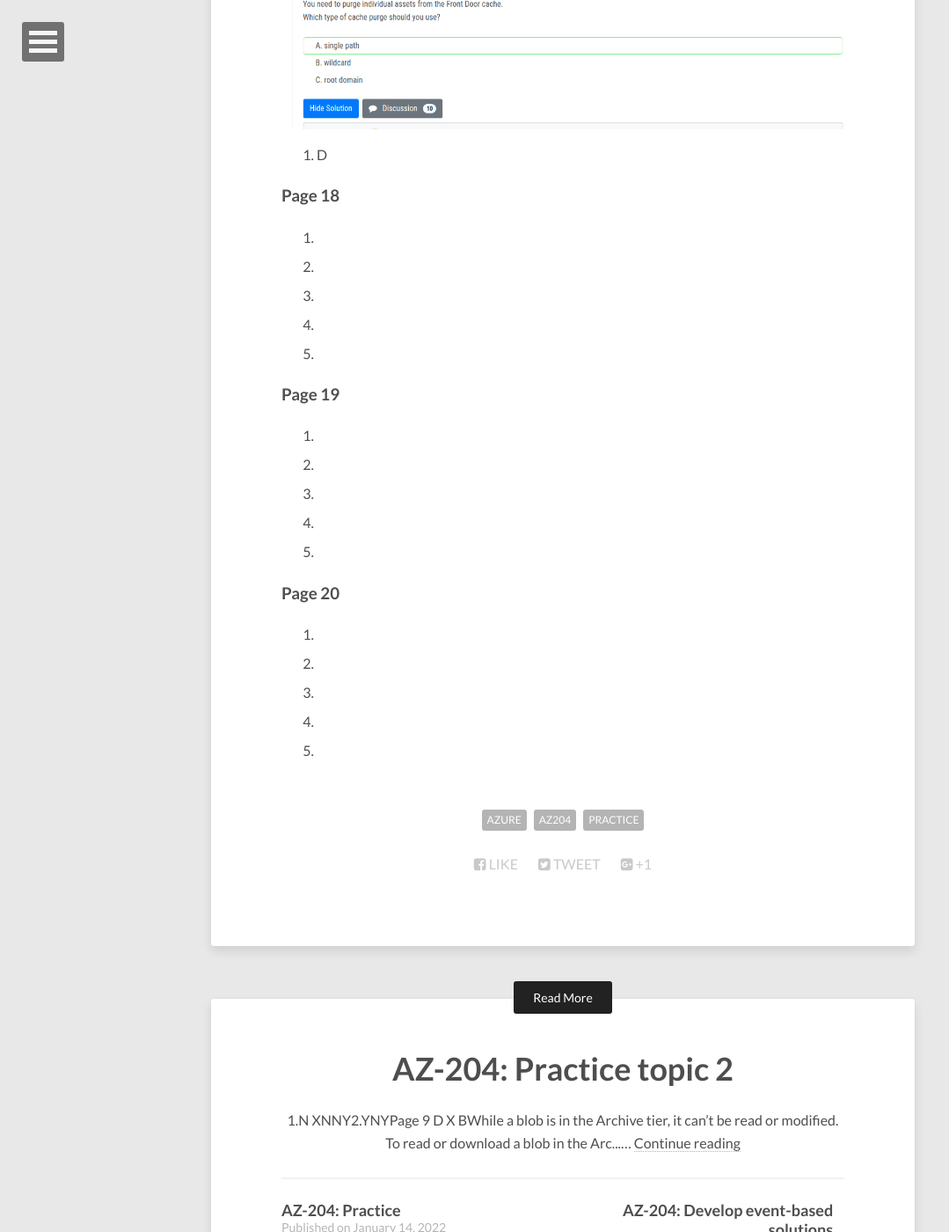
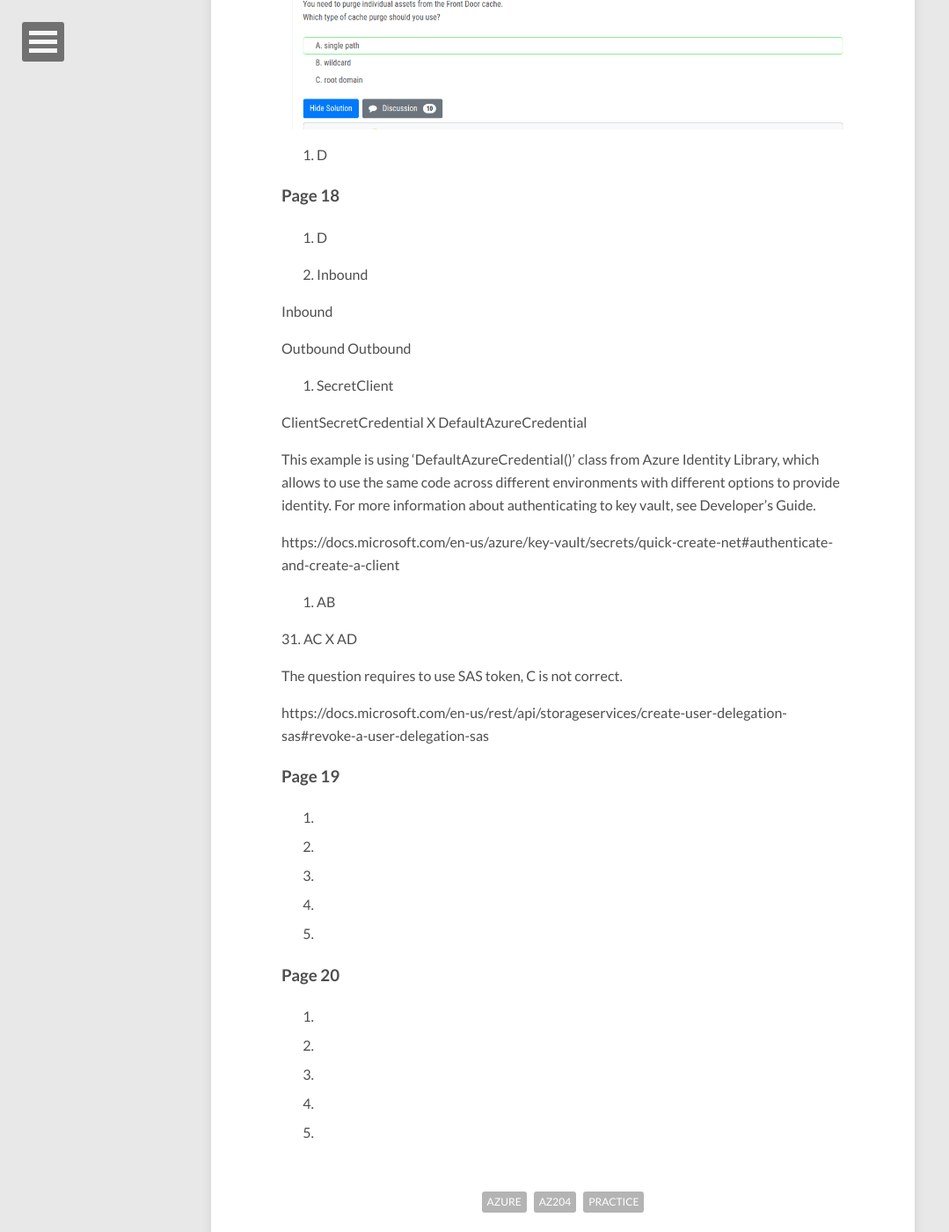
Before and after one commit to fanshaohua-fan/fanshaohua-fan.github.io, a Jekyll site: the page built from _posts/2022-2-7-AZ204-Practice-Topic-3.md, in a window 1280 px wide and 1400 px high, scrolled down 3171 px. Shown: the whole window at 88% size, without its empty margins (0-1079 px from the left). Built offline with Jekyll 4.4.1, drawn with Linux system fonts in a browser that asks for light colours; nearby versions of some CDN libraries.

Commit message:
AZ204 Practice: page 18

```diff
--- a/_posts/2022-2-7-AZ204-Practice-Topic-3.md
+++ b/_posts/2022-2-7-AZ204-Practice-Topic-3.md
@@ -154,14 +154,34 @@
 ### [Page 18](https://www.examtopics.com/exams/microsoft/az-204/view/18/)
 
 27.
+D
 
 28.
+Inbound
+
+Inbound
+
+Outbound
+Outbound
 
 29.
+SecretClient
+
+ClientSecretCredential  X   DefaultAzureCredential
+
+This example is using 'DefaultAzureCredential()' class from Azure Identity Library, which allows to use the same code across different environments with different options to provide identity. For more information about authenticating to key vault, see Developer's Guide.
+
+https://docs.microsoft.com/en-us/azure/key-vault/secrets/quick-create-net#authenticate-and-create-a-client
 
 30.
+AB
 
 31.
+AC  X   AD
+
+The question requires to use SAS token, C is not correct.
+
+https://docs.microsoft.com/en-us/rest/api/storageservices/create-user-delegation-sas#revoke-a-user-delegation-sas
 
 ### [Page 19](https://www.examtopics.com/exams/microsoft/az-204/view/19/)
 
```
